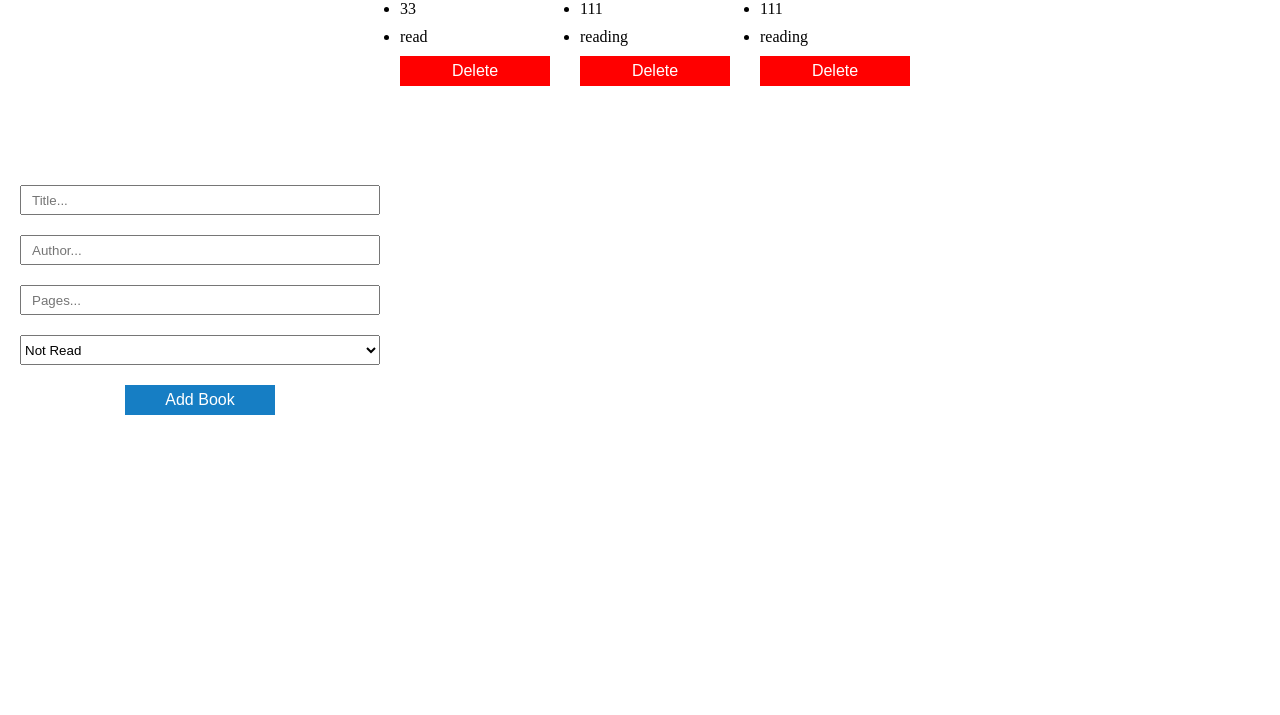
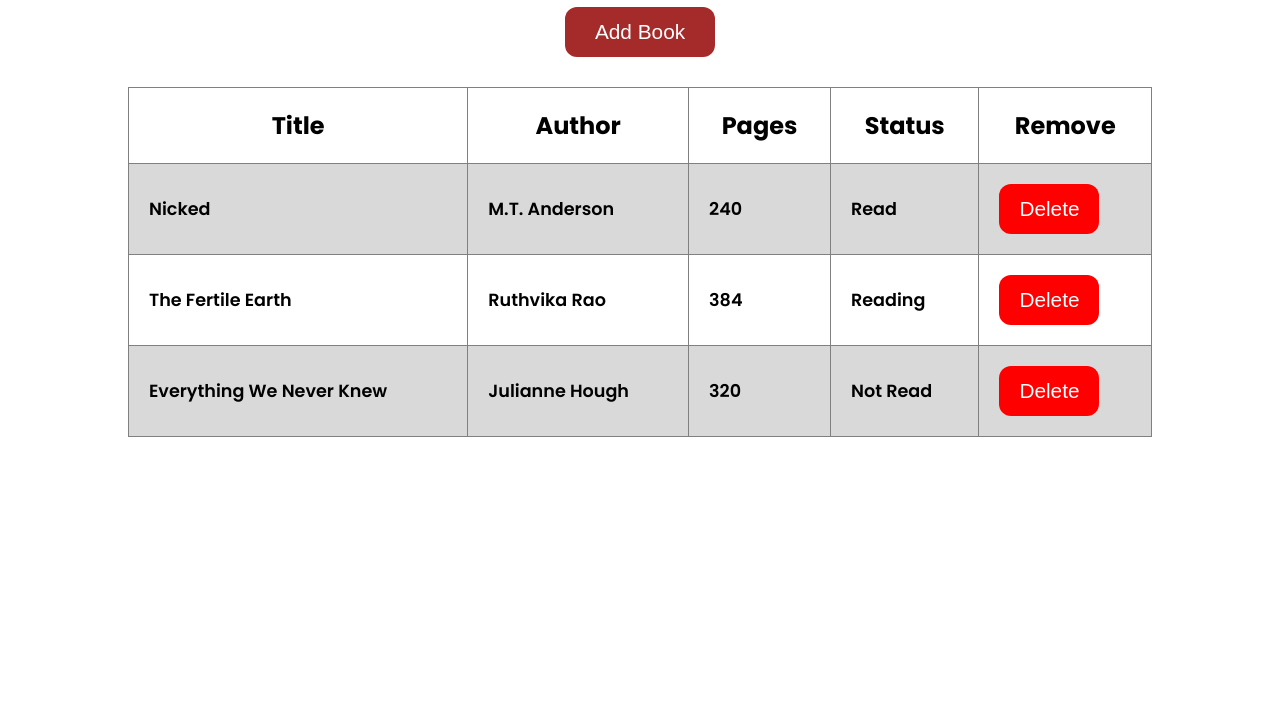
Before and after one commit to balak26/Odin-Library, a plain HTML site: page index.html in a window 1280 px wide. Shown: the part 135-850 px from the top of the page. Before the commit the page ends 800 px from the top, so only its background shows below. Drawn offline with Linux system fonts and the light colour scheme.

Commit message:
functions for toggling, deleting and displaying array in the ui was added, new styles for table and buttons added, new html layout added

```diff
--- a/index.html
+++ b/index.html
@@ -7,8 +7,18 @@
     <title>Library</title>
   </head>
   <body>
-    <div id="con"></div>
+    <div id="con">
+      <h3>My Library</h3>
+      <button class="addBook">Add Book</button>
+    </div>
+
+    <table>
+      <tr id="heading"></tr>
+      <tbody id="body"></tbody>
+    </table>
+    <div></div>
     <form id="form">
+      <h4>Book Details <span class="addBook">X</span></h4>
       <input type="text" name="title" id="title" placeholder="Title..." />
       <input type="text" name="author" id="author" placeholder="Author..." />
       <input type="number" name="page" id="page" placeholder="Pages..." />
@@ -17,7 +27,7 @@
         <option value="Read">Read</option>
         <option value="Reading">Reading</option>
       </select>
-      <button>Add Book</button>
+      <button type="submit">Add Book</button>
     </form>
 
     <script src="./main.js"></script>
--- a/main.js
+++ b/main.js
@@ -1,8 +1,16 @@
 const myLibrary = [];
 const form = document.querySelector("form");
-const con = document.querySelector("#con");
-
-console.log(myLibrary);
+const addBookBtn = document.querySelectorAll(".addBook");
+const del = document.querySelectorAll("#del");
+const table = document.querySelector("#heading");
+const tableBody = document.querySelector("#body");
+const heading = `
+        <th>Title</th>
+        <th>Author</th>
+        <th>Pages</th>
+        <th>Status</th>
+        <th>Remove</th>
+      `;
 
 function Book(title, author, page, isRead) {
   this.title = title;
@@ -11,9 +19,14 @@ function Book(title, author, page, isRead) {
   this.isRead = isRead;
 }
 
-const book1 = new Book("dad", "mom", 33, "read");
-const book2 = new Book("mom", "dad", 111, "reading");
-const book3 = new Book("last", "dad", 111, "reading");
+const book1 = new Book("Nicked", "M.T. Anderson", 240, "read");
+const book2 = new Book("The Fertile Earth", "Ruthvika Rao", 384, "reading");
+const book3 = new Book(
+  "Everything We Never Knew",
+  "Julianne Hough",
+  320,
+  "not read"
+);
 
 myLibrary.push(book1, book2, book3);
 
@@ -21,11 +34,16 @@ function render() {
   const html = myLibrary
     .map(
       (book, index) =>
-        `<ul class="table"><li>${book.title}</li><li>${book.author}</li><li>${book.page}</li><li>${book.isRead}</li><button onclick="delBook(${index})" id="del">Delete</button></ul>`
+        `<tr><td>${book.title}</td><td>${book.author}</td><td>${book.page}</td>
+        <td >${book.isRead}</td><td><button onclick="delBook(${index})" id="del">Delete</button></td></tr>`
     )
     .join("");
-
-  con.innerHTML = html;
+  if (myLibrary.length === 0) {
+    table.innerHTML = "";
+  } else {
+    table.innerHTML = heading;
+  }
+  tableBody.innerHTML = html;
 }
 
 render();
@@ -44,11 +62,21 @@ form.addEventListener("submit", (e) => {
   const book = new Book(title, author, page, isRead);
 
   addBookToLibrary(book);
+  toggleForm();
 });
-
-const del = document.querySelectorAll("#del");
 
 function delBook(index) {
   myLibrary.splice(index, 1);
   render();
 }
+
+addBookBtn.forEach((btn) => {
+  btn.addEventListener("click", (e) => {
+    e.preventDefault();
+    toggleForm();
+  });
+});
+
+function toggleForm() {
+  form.classList.toggle("show");
+}
--- a/style.css
+++ b/style.css
@@ -1,39 +1,103 @@
+@import url("https://fonts.googleapis.com/css2?family=Poppins:ital,wght@0,100;0,200;0,300;0,400;0,500;0,600;0,700;0,800;0,900;1,100;1,200;1,300;1,400;1,500;1,600;1,700;1,800;1,900&family=Roboto:ital,wght@0,100;0,300;0,400;0,500;0,700;0,900;1,100;1,300;1,400;1,500;1,700;1,900&display=swap");
+
 * {
   margin: 0;
   padding: 0;
   box-sizing: border-box;
 }
 
+body {
+  height: 100vh;
+  font-family: "Poppins", sans-serif;
+}
+
 #con {
-  height: 300px;
   display: flex;
+  flex-direction: column;
   justify-content: center;
   align-items: center;
-  font-size: 1rem;
+  margin-top: 50px;
+}
+
+#con h3 {
+  font-size: 3rem;
+  color: brown;
+}
+
+#con button {
+  margin-top: 20px;
+  background-color: brown;
+  color: #ffffff;
+}
+
+table {
+  border-collapse: collapse;
+  margin: 0 auto;
+  margin-top: 30px;
+  width: 80%;
+}
+
+th {
+  font-size: 1.5rem;
+  border: 1px solid grey;
+  padding: 20px;
+}
+
+td {
+  padding: 20px;
+  font-size: 1.1rem;
+  text-transform: capitalize;
+  border: 1px solid grey;
+  font-weight: 600;
+}
+
+#body tr:nth-child(odd) {
+  background-color: #d9d9d9;
 }
 
 #del {
   background-color: red;
+  color: white;
+  width: 100px;
 }
 
-.table {
-  display: flex;
-  flex-direction: column;
-  gap: 10px;
-  margin-left: 30px;
+.show {
+  transform: translateX(0%);
 }
 
 form {
+  transform: translateX(-230%);
+  position: fixed;
+  top: 20%;
+  left: 35%;
   display: flex;
   flex-direction: column;
-  width: 400px;
+  justify-content: center;
+  width: 450px;
   gap: 20px;
-  padding: 20px;
+  padding: 40px;
+  background-color: rgb(22, 21, 21);
+  border-radius: 12px;
+}
+
+form h4 {
+  color: white;
+  font-size: 1.6rem;
+}
+
+form span {
+  margin-left: 160px;
+  color: red;
+  cursor: pointer;
 }
 
 input {
-  height: 30px;
+  height: 50px;
   padding: 10px;
+  font-size: 1.1rem;
+  border-radius: 12px;
+  outline: none;
+  border: none;
 }
 
 input:focus {
@@ -43,16 +107,22 @@ input:focus {
 }
 
 select {
-  height: 30px;
+  height: 50px;
+  font-size: 1.1rem;
 }
 
 button {
   width: 150px;
-  height: 30px;
-  background-color: #167ec4;
+  height: 50px;
+  background-color: #ffffff;
   outline: none;
   border: none;
-  color: #fff;
-  font-size: 1rem;
+  color: #000000;
+  font-size: 1.3rem;
   margin: 0 auto;
+  border-radius: 12px;
 }
+
+button:active {
+  background-color: #adaaaa;
+}
```
